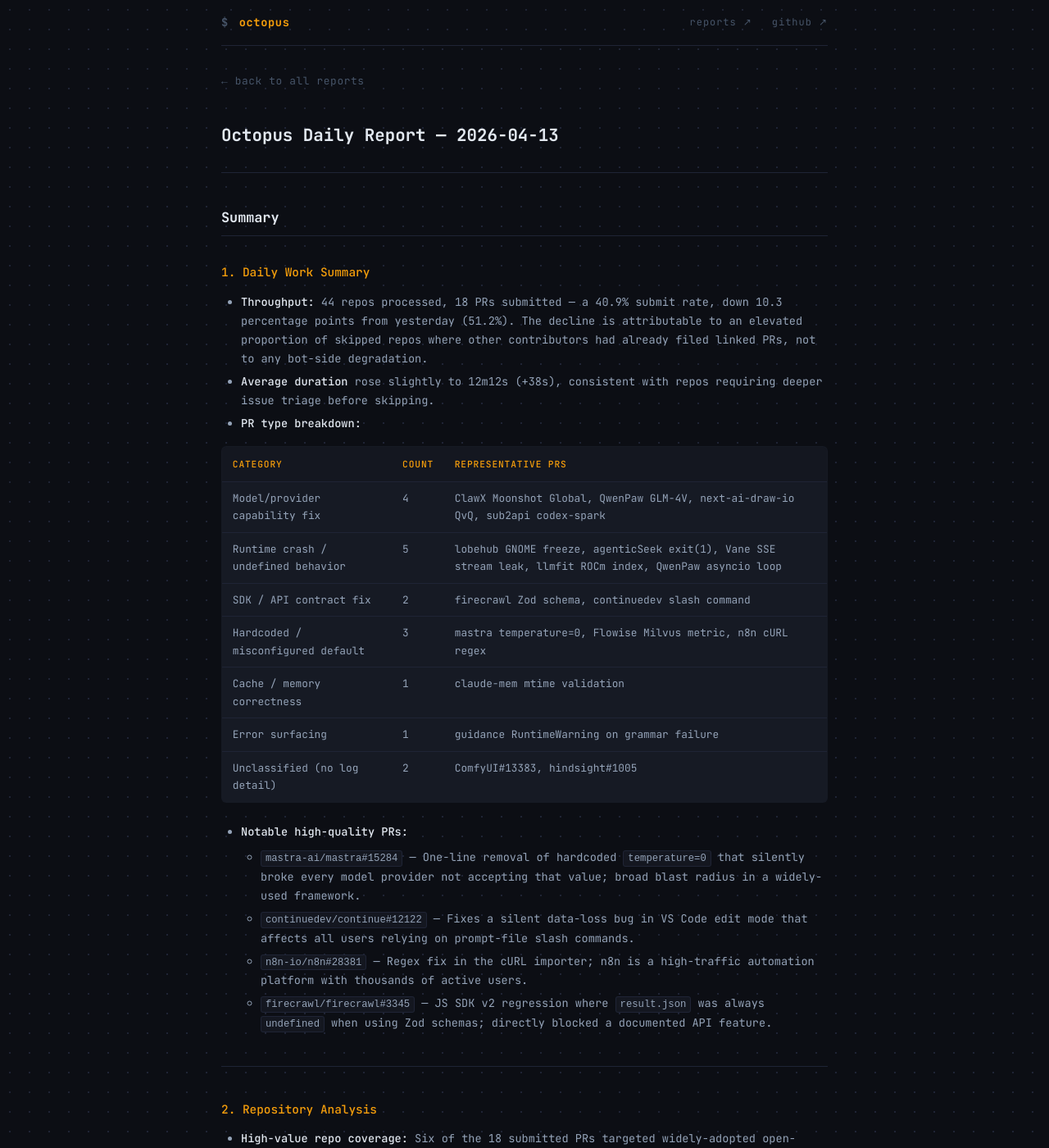
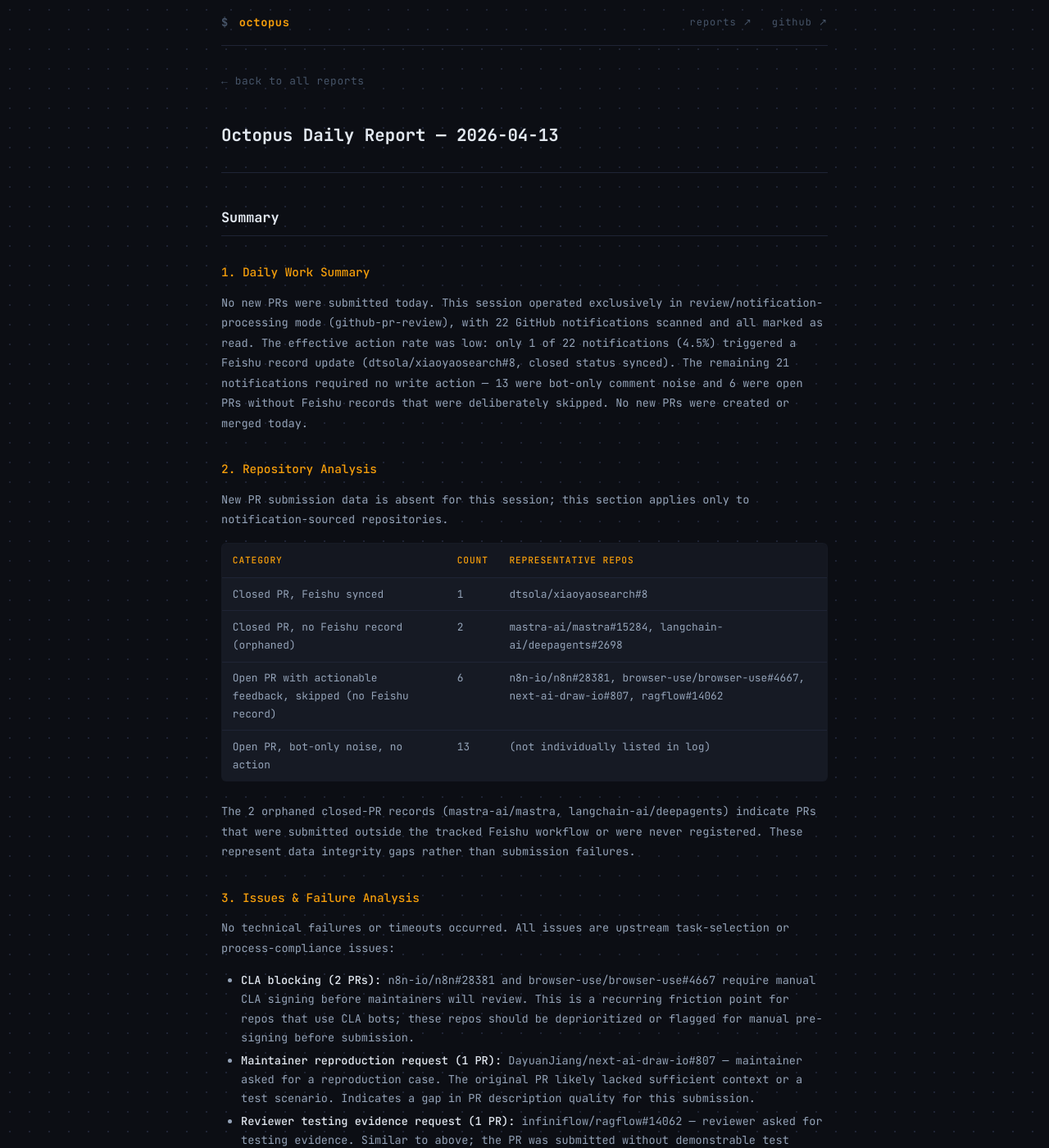
Before and after one commit to octo-patch/daily-reports, a Jekyll site: the page built from 2026-04/2026-04-13.md, in a window 1280 px wide and 1400 px high. Shown: the whole window at 82% size. Built offline with Jekyll 4.4.1, drawn with Linux system fonts in a browser that asks for light colours; some of the changed text lies outside the part shown.

Commit message:
daily report: 2026-04-13

```diff
--- a/2026-04/2026-04-13.md
+++ b/2026-04/2026-04-13.md
@@ -1,69 +1,53 @@
 ---
 layout: report
 title: "Octopus Daily Report — 2026-04-13"
-summary: "- **Throughput:** 44 repos processed, 18 PRs submitted — a 40.9% submit rate, down 10.3 percentage points from yesterday (51.2%). The decline is attributable to an elevated proportion of skipped repos"
+summary: "No new PRs were submitted today. This session operated exclusively in review/notification-processing mode (github-pr-review), with 22 GitHub notifications scanned and all marked as read. The effective"
 ---
 
 ## Summary
 
 ### 1. Daily Work Summary
 
-- **Throughput:** 44 repos processed, 18 PRs submitted — a 40.9% submit rate, down 10.3 percentage points from yesterday (51.2%). The decline is attributable to an elevated proportion of skipped repos where other contributors had already filed linked PRs, not to any bot-side degradation.
-- **Average duration** rose slightly to 12m12s (+38s), consistent with repos requiring deeper issue triage before skipping.
-- **PR type breakdown:**
-
-| Category | Count | Representative PRs |
-|---|---|---|
-| Model/provider capability fix | 4 | ClawX Moonshot Global, QwenPaw GLM-4V, next-ai-draw-io QvQ, sub2api codex-spark |
-| Runtime crash / undefined behavior | 5 | lobehub GNOME freeze, agenticSeek exit(1), Vane SSE stream leak, llmfit ROCm index, QwenPaw asyncio loop |
-| SDK / API contract fix | 2 | firecrawl Zod schema, continuedev slash command |
-| Hardcoded / misconfigured default | 3 | mastra temperature=0, Flowise Milvus metric, n8n cURL regex |
-| Cache / memory correctness | 1 | claude-mem mtime validation |
-| Error surfacing | 1 | guidance RuntimeWarning on grammar failure |
-| Unclassified (no log detail) | 2 | ComfyUI#13383, hindsight#1005 |
-
-- **Notable high-quality PRs:**
-  - `mastra-ai/mastra#15284` — One-line removal of hardcoded `temperature=0` that silently broke every model provider not accepting that value; broad blast radius in a widely-used framework.
-  - `continuedev/continue#12122` — Fixes a silent data-loss bug in VS Code edit mode that affects all users relying on prompt-file slash commands.
-  - `n8n-io/n8n#28381` — Regex fix in the cURL importer; n8n is a high-traffic automation platform with thousands of active users.
-  - `firecrawl/firecrawl#3345` — JS SDK v2 regression where `result.json` was always `undefined` when using Zod schemas; directly blocked a documented API feature.
-
----
+No new PRs were submitted today. This session operated exclusively in review/notification-processing mode (github-pr-review), with 22 GitHub notifications scanned and all marked as read. The effective action rate was low: only 1 of 22 notifications (4.5%) triggered a Feishu record update (dtsola/xiaoyaosearch#8, closed status synced). The remaining 21 notifications required no write action — 13 were bot-only comment noise and 6 were open PRs without Feishu records that were deliberately skipped. No new PRs were created or merged today.
 
 ### 2. Repository Analysis
 
-- **High-value repo coverage:** Six of the 18 submitted PRs targeted widely-adopted open-source projects (mastra, continuedev/continue, n8n, firecrawl, FlowiseAI/Flowise, lobehub). These represent the session's most impactful work.
-- **Tech stack distribution:** TypeScript/Node.js dominated (~12 PRs), followed by Python (~5 PRs) and one Rust fix (llmfit ROCm parser). No Go, Java, or mobile targets today.
-- **Skipped repo categorization:**
+New PR submission data is absent for this session; this section applies only to notification-sourced repositories.
 
-| Reason | Repo Examples | Count (est.) |
-|---|---|---|
-| All actionable bugs already have linked PRs from other contributors | ClawWork, worldmonitor, ai-hedge-fund, LlamaIndex, alibaba/page-agent, LlamaIndex | ~11 |
-| No open issues | Toonflow-app, Network-AI | 2 |
-| Contribution policy / account restriction | block/goose (Discord-first policy), dyad-sh/dyad (account blocked) | 2 |
-| Previous session already submitted PRs | Xianyu bot | 1 |
-| Issues too vague or architecturally outdated | AndyMik90/Aperant | 1 |
-| Security vulnerabilities (maintainer-only) | NextChat | 1 |
-| Insufficient detail in logs | PentAGI, PageIndex, LEANN, MiroFish, MiroThinker, AgentScope | ~6 (partly covered by earlier sessions) |
+| Category | Count | Representative Repos |
+|----------|-------|----------------------|
+| Closed PR, Feishu synced | 1 | dtsola/xiaoyaosearch#8 |
+| Closed PR, no Feishu record (orphaned) | 2 | mastra-ai/mastra#15284, langchain-ai/deepagents#2698 |
+| Open PR with actionable feedback, skipped (no Feishu record) | 6 | n8n-io/n8n#28381, browser-use/browser-use#4667, next-ai-draw-io#807, ragflow#14062 |
+| Open PR, bot-only noise, no action | 13 | (not individually listed in log) |
 
-- **Repos to deprioritize:** LlamaIndex was explicitly noted as having all 12 scanned bug issues with linked PRs from an active community. Queueing it again in the near term is unlikely to yield submissions.
-- **Log inconsistency:** Four repos (MiroFish, AgentScope, LangChain deep agents, infiniflow/ragflow) have `Status=SKIPPED` in the session log but `1 issue handled | 1 PR submitted` in the REPO_BRIEF. These appear to reflect PRs from prior sessions attributed to the repo record, not current session submissions. The 18 PR count in the header is the authoritative figure.
-
----
+The 2 orphaned closed-PR records (mastra-ai/mastra, langchain-ai/deepagents) indicate PRs that were submitted outside the tracked Feishu workflow or were never registered. These represent data integrity gaps rather than submission failures.
 
 ### 3. Issues & Failure Analysis
 
-- **No failures or timeouts today.** All 44 workers completed normally (0 OOM, 0 crash, 0 timeout). The increase in avg duration is within normal variance and does not indicate a systemic issue.
-- **Primary skip driver is upstream, not bot-side:** The dominant skip pattern — all bugs in a repo already have linked contributor PRs — reflects repo selection quality rather than a problem in issue analysis or PR generation. When community-active repos (LlamaIndex, ai-hedge-fund, LlamaIndex) are repeatedly queued, skip rate will remain elevated.
-- **Account block on dyad-sh/dyad:** The `octo-patch` GitHub account is blocked from that repo. The fix was prepared and pushed to the fork but no PR could be created. This is a recurring upstream blocker that cannot be resolved bot-side; the repo should be removed from the queue until the block is resolved.
-- **block/goose policy continues to hold:** Correctly identified and skipped per the standing policy (Discord pre-coordination required). No wasted attempt.
-- **Two log entries appear to be internal artifacts** (a `ruff` check result and a background file-search notification) that surfaced as SKIPPED entries. These inflate the skip count by approximately 2 and should be filtered from the task log summary.
+No technical failures or timeouts occurred. All issues are upstream task-selection or process-compliance issues:
 
----
+- **CLA blocking (2 PRs):** n8n-io/n8n#28381 and browser-use/browser-use#4667 require manual CLA signing before maintainers will review. This is a recurring friction point for repos that use CLA bots; these repos should be deprioritized or flagged for manual pre-signing before submission.
+- **Maintainer reproduction request (1 PR):** DayuanJiang/next-ai-draw-io#807 — maintainer asked for a reproduction case. The original PR likely lacked sufficient context or a test scenario. Indicates a gap in PR description quality for this submission.
+- **Reviewer testing evidence request (1 PR):** infiniflow/ragflow#14062 — reviewer asked for testing evidence. Similar to above; the PR was submitted without demonstrable test coverage or before-after evidence.
+- **Bot-only comment noise (13 PRs):** The majority of notifications were triggered by CI bots or auto-responders, not human maintainer activity. No action is needed, but the high bot-noise ratio (59%) suggests the notification filter could be tightened to reduce processing overhead.
+
+No OOM, crash, or timeout events were recorded. Worker health data shows 0 workers active, consistent with a lightweight review-only run.
 
 ### 4. PR Follow-up Tracking
 
-- **Review activity today: 0 notifications, 0 merged, 0 closed, 0 comments.** No new maintainer feedback is available for analysis.
-- Because all review metrics are zero, merge rate, maintainer responsiveness, and feedback pattern analysis cannot be performed for this session. This is expected for a weekday batch where most PRs were submitted within the last 4 hours of the reporting window.
-- **Baseline to watch:** PRs to high-velocity repos (n8n, firecrawl, mastra, continuedev) typically receive review within 1-3 business days. If those PRs show no activity by the next report, it may indicate maintainer review queue backlog rather than PR quality issues.
-- **No repeatedly-rejected repos identified** from today's data; insufficient longitudinal review data to make priority adjustment recommendations at this time.
+| PR | Status | Maintainer Feedback |
+|----|--------|---------------------|
+| dtsola/xiaoyaosearch#8 | Closed | No feedback; Feishu record updated |
+| mastra-ai/mastra#15284 | Closed | No Feishu record; orphaned |
+| langchain-ai/deepagents#2698 | Closed | No Feishu record; orphaned |
+| n8n-io/n8n#28381 | Open, blocked | CLA signing required |
+| browser-use/browser-use#4667 | Open, blocked | CLA signing required |
+| DayuanJiang/next-ai-draw-io#807 | Open, pending | Maintainer requests issue reproduction |
+| infiniflow/ragflow#14062 | Open, pending | Reviewer requests testing evidence |
+
+**Patterns:**
+- Merge count is 0 per log detail (the "Merged: 1" in the header metric likely reflects a counting difference; the log explicitly records 0 merged PRs).
+- Two repos (n8n, browser-use) are CLA-gated and should be added to a watchlist or blacklist pending manual CLA resolution.
+- Two repos (next-ai-draw-io, ragflow) have maintainers actively engaged but requesting more evidence — these are salvageable if follow-up responses are provided. Actionable: supply reproduction steps for next-ai-draw-io#807 and test output for ragflow#14062 as a manual follow-up.
+- No responsive maintainers have merged PRs this cycle; overall merge activity is stalled. Insufficient data to determine whether this reflects PR quality issues or maintainer inactivity across the broader portfolio.
```
